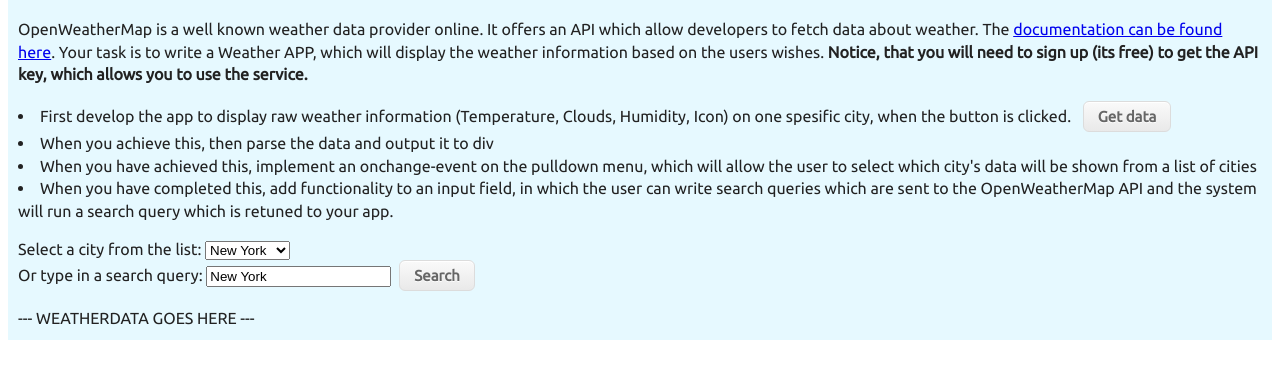
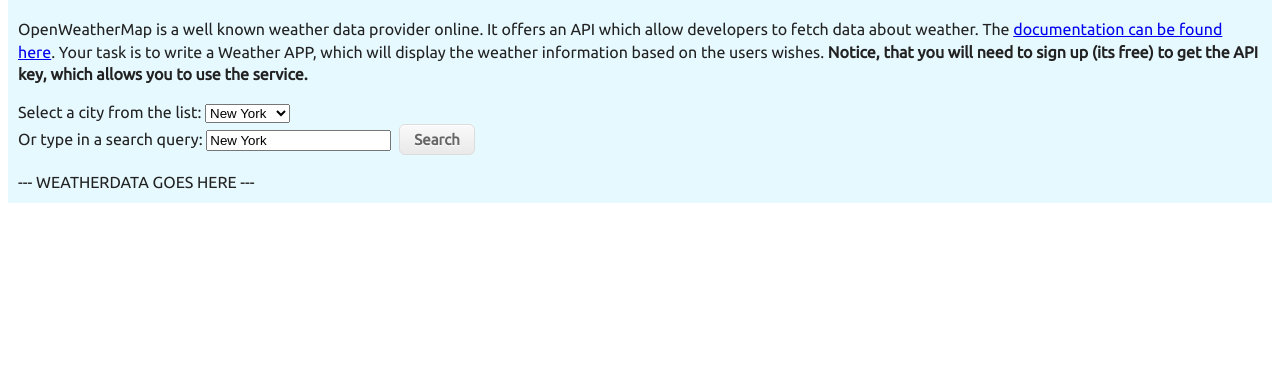
Before and after one commit to muusssari/openweather-API, a plain HTML site: page index.html in a window 1280 px wide. Shown: the part 56-434 px from the top of the page. Drawn offline with Linux system fonts and the light colour scheme.

Commit message:
Update index.html

```diff
--- a/index.html
+++ b/index.html
@@ -17,11 +17,6 @@
 
 <p>OpenWeatherMap is a well known weather data provider online. It offers an API which allow developers to fetch data about weather. The <a href="https://openweathermap.org/api">documentation can be found here</a>.
 Your task is to write a Weather APP, which will display the weather information based on the users wishes. <b>Notice, that you will need to sign up (its free) to get the API key, which allows you to use the service.</b></p>
-
-<li>First develop the app to display raw weather information (Temperature, Clouds, Humidity, Icon) on one spesific city, when the button is clicked. <button class="btn" onclick="loadWeatherData()">Get data</button> </li>
-<li>When you achieve this, then parse the data and output it to div</li>
-<li>When you have achieved this, implement an onchange-event on the pulldown menu, which will allow the user to select which city's data will be shown from a list of cities</li>
-<li>When you have completed this, add functionality to an input field, in which the user can write search queries which are sent to the OpenWeatherMap API and the system will run a search query which is retuned to your app.</li>
   <p>Select a city from the list:
   <select name="mySelect" id="city" onchange="setCity()">
     <option value="Helsinki">Helsinki</option>
```
